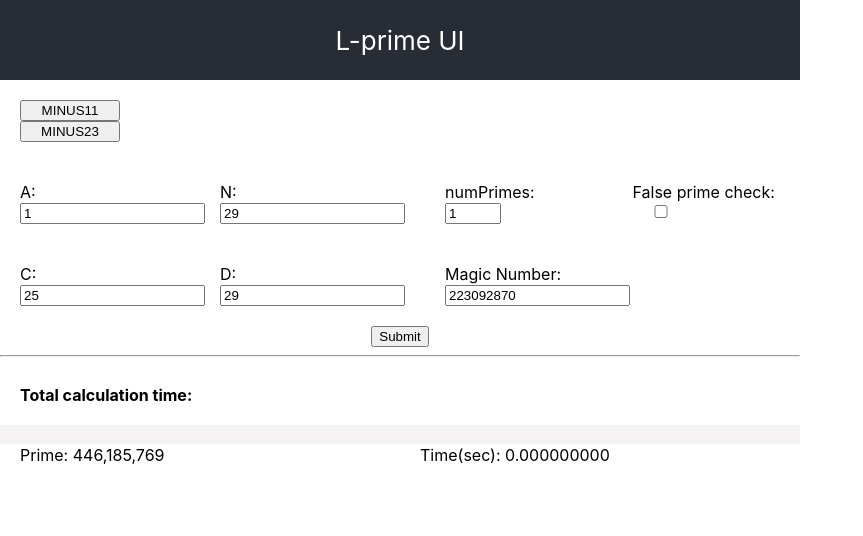
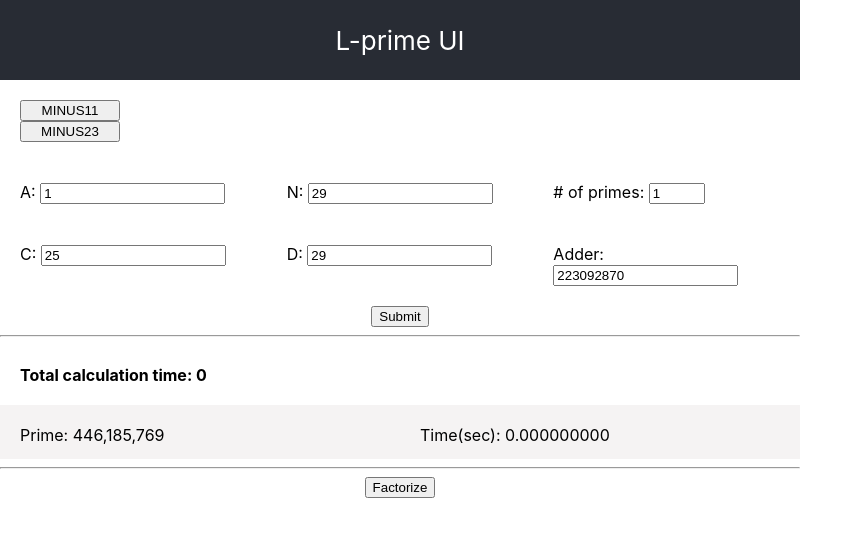
Before and after one commit to JeffML/lprime_ui, a React (Create React App) app: page / in a window 1280 px wide. Both pictures are taken after a click on the button "Submit". Shown: the top 536 px of the page, without its empty margins (0-863 px from the left). Built offline with nearby package versions, Linux system fonts and the light colour scheme.

Commit message:
factorization

```diff
--- a/src/App.js
+++ b/src/App.js
@@ -1,34 +1,49 @@
 /* eslint-disable no-unused-vars */
-import React, { useState } from 'react';
-import './App.css';
-import Inputs from './Inputs';
-import Buttons from './Buttons'
-import Results from './Results'
-import Defaults from './Defaults'
+import React, { useState } from "react";
+import "./App.css";
+import Inputs from "./Inputs";
+import Buttons from "./Buttons";
+import Results from "./Results";
+import FalsePrimes from "./FalsePrimes.js";
+import Defaults from "./Defaults";
 
 function App() {
-  const [aval, setAval] = useState(1)
-  const [nval, setNval] = useState(29)
-  const [cval, setCval] = useState(25)
-  const [dval, setDval] = useState(29)
-  const [adder, setAdder] = useState(223092870)
+  const [aval, setAval] = useState(1);
+  const [nval, setNval] = useState(29);
+  const [cval, setCval] = useState(25);
+  const [dval, setDval] = useState(29);
+  const [adder, setAdder] = useState(223092870);
   const [numPrimes, setNumPrimes] = useState(1);
-  const [results, setResults] = useState([]);
-  const [totalPrimeTime, setTotalPrimeTime] = useState(0)
-  const args = { aval, nval, cval, dval, adder, numPrimes}
+  const [results, setResults] = useState({});
+  const [totalPrimeTime, setTotalPrimeTime] = useState(0);
+  const args = { aval, nval, cval, dval, adder, numPrimes };
 
   return (
     <div className="App">
-      <header className="App-header">
-        L-prime UI
-      </header>
-      <Defaults {...{setAval, adder, setNval, setCval, setDval, setAdder}} />
-      <Inputs {...{ aval, nval, setAval, setNval, cval, setCval,
-        dval, setDval, adder, setAdder,
-        numPrimes, setNumPrimes, }} />
-      <Buttons {...{args, setResults, setTotalPrimeTime}} />
+      <header className="App-header">L-prime UI</header>
+      <Defaults {...{ setAval, adder, setNval, setCval, setDval, setAdder }} />
+      <Inputs
+        {...{
+          aval,
+          nval,
+          setAval,
+          setNval,
+          cval,
+          setCval,
+          dval,
+          setDval,
+          adder,
+          setAdder,
+          numPrimes,
+          setNumPrimes,
+        }}
+      />
+      <Buttons {...{ args, setResults, setTotalPrimeTime }} />
       <hr></hr>
-      <Results {...{ results, }} />
+      <Results {...{ results, totalPrimeTime }} />
+      <div className="row"></div>
+      <hr></hr>
+      <FalsePrimes {...{ primes: results.primes }} />
     </div>
   );
 }
--- a/src/Buttons.js
+++ b/src/Buttons.js
@@ -6,7 +6,6 @@ export default ({args, setResults, setTotalPrimeTime}) => {
 
   const action = (args) => {
     setEnabled(false)
-    setResults([])
     const {totalPrimeTime} = fPrimes(args, setResults)
     setTotalPrimeTime(totalPrimeTime)
     setEnabled(true)
@@ -14,7 +13,7 @@ export default ({args, setResults, setTotalPrimeTime}) => {
 
   return <div className="row">
   <div className="double-column">
-    <input type="button" value={enabled? "Submit" : "Submitted"} disabled={!enabled} onClick={() => action(args)}></input>
+    <input type="button" value="Submit" disabled={!enabled} onClick={() => action(args)}></input>
   </div>
 </div>
 }
--- /dev/null
+++ b/src/FalsePrimes.js
@@ -0,0 +1,52 @@
+import React, { useState } from "react";
+import factor from "./functions/factorize";
+
+export default ({ primes }) => {
+  const [factors, setFactors] = useState([]);
+
+  const numFormat = (n) => {
+    return n.toString().replace(/\B(?=(\d{3})+(?!\d))/g, ",");
+  };
+
+  const getFactors = () => {
+    if (!primes) return;
+
+    const list = primes.reduce((a, b) => {
+      const factors = factor(b);
+      if (factors !== b.toString()) {
+        a.push({ falsePrime: b, factors });
+      }
+      return a;
+    }, []);
+
+    setFactors(list);
+  };
+
+  const Factors = () => {
+    return factors.map(({ falsePrime, factors }) => {
+      return (
+        <div className="row">
+          <div className="column">
+            <span>False Prime: {numFormat(falsePrime)}</span>
+            <br></br>
+          </div>
+          <div className="column">
+            <span>factors: {factors}</span>
+          </div>
+        </div>
+      );
+    });
+  };
+
+  return (
+    <>
+      <div className="row">
+        <div className="double-column">
+          <input type="button" value="Factorize" onClick={() => getFactors()} />
+        </div>
+      </div>
+
+      <Factors />
+    </>
+  );
+};
--- a/src/Inputs.js
+++ b/src/Inputs.js
@@ -12,10 +12,7 @@ import React, {useEffect} from 'react';
         <label>N: <input type="number" value={nval} onChange={(e) => setNval(e.target.value)}></input></label>
       </div>
       <div className="column">
-        <label>numPrimes: <input defaultValue={numPrimes} type="number" onChange={(e) => setNumPrimes(e.target.value)} style={{ width: '3rem' }}></input></label>
-      </div>
-      <div className="column">
-        <label>False prime check: <input checked={factorize} type="checkbox" onChange={(e) => setFactorize(e.target.checked)} style={{ width: '3rem' }}></input></label>
+        <label># of primes: <input defaultValue={numPrimes} type="number" onChange={(e) => setNumPrimes(e.target.value)} style={{ width: '3rem' }}></input></label>
       </div>
   </div>
   <div className="row">
@@ -24,8 +21,7 @@ import React, {useEffect} from 'react';
       </div><div className="column">
         <label>D: <input type="number" value={dval} onChange={(e) => setDval(e.target.value)}></input></label>
       </div>
-      <div className="column"><label>Magic Number: <input value={adder} type="number" onChange={(e) => setAdder(e.target.value)}></input></label></div>
-      <div className="column"></div>
+      <div className="column"><label>Adder: <input value={adder} type="number" onChange={(e) => setAdder(e.target.value)}></input></label></div>
   </div>
 </>
       }
--- a/src/Results.js
+++ b/src/Results.js
@@ -5,7 +5,7 @@ import React from "react";
 const color = row => (row % 2 ? "#C3C4C5" : "#F5F3F3");
 
 const nanoToSec = time => {
-  var pTime = time.padStart(10, 0);
+  var pTime = time.toString().padStart(10, 0);
   var dec = pTime.slice(-9);
   var sec = pTime.slice(0, pTime.length - 9);
   var fTime = parseFloat(`${sec}.${dec}`).toFixed(9);
@@ -13,7 +13,11 @@ const nanoToSec = time => {
 };
 
 // eslint-disable-next-line no-unused-vars
-const Responses = ({ primes, times }) => {
+const Responses = ({ primes, times}) => {
+  if (!primes.length) {
+    return <div className="row">Calculating...</div>
+  }
+
   return primes.map((prime, i) => {
     const time = times[i].toString()
     const numFormat = (n) => {
@@ -27,7 +31,7 @@ const Responses = ({ primes, times }) => {
       <div
         className="row"
         style={{
-          maxHeight: "1.2rem",
+          maxHeight: "3.4rem",
           backgroundColor: color(i)
         }}
         key={prime}
@@ -44,8 +48,8 @@ const Responses = ({ primes, times }) => {
   });
 };
 
-export default ({ results }) => {
-  const { totalTime, primes } = results;
+export default ({ results, totalPrimeTime }) => {
+  const { primes } = results;
    if (!primes) {
     return null;
   }
@@ -55,7 +59,7 @@ export default ({ results }) => {
       <div className="row">
         <div className="column">
           <span style={{ fontWeight: "bold" }}>
-            Total calculation time: {totalTime && nanoToSec(totalTime)}
+            Total calculation time: {totalPrimeTime && nanoToSec(totalPrimeTime)}
           </span>
         </div>
       </div>
--- a/src/functions/factorize.js
+++ b/src/functions/factorize.js
@@ -1,36 +1,32 @@
-import isqrt from './isqrt'
+import isqrt from "./isqrt";
 
 // factorization function, for testing candidate primes
 function factor(n) {
   if (n < 0n) return "-" + factor(-n);
   var minFactor = leastFactor(n);
-  if (n == minFactor) return "" + n;
+  if (n === minFactor) return "" + n;
   return minFactor + "*" + factor(n / minFactor);
 }
 
 // find the least factor in n by trial division
 function leastFactor(n) {
-  if (n == 0n) return 0n;
+  if (n === 0n) return 0n;
   if (n % 1n || n * n < 2n) return 1n;
-  if (n % 2n == 0n) return 2n;
-  if (n % 3n == 0n) return 3n;
-  if (n % 5n == 0n) return 5n;
+  if (n % 2n === 0n) return 2n;
+  if (n % 3n === 0n) return 3n;
+  if (n % 5n === 0n) return 5n;
   var m = isqrt(n);
   for (var i = 7n; i <= m; i += 30n) {
-    if (n % i == 0n) return i;
-    if (n % (i + 4n) == 0n) return i + 4n;
-    if (n % (i + 6n) == 0n) return i + 6n;
-    if (n % (i + 10n) == 0n) return i + 10n;
-    if (n % (i + 12n) == 0n) return i + 12n;
-    if (n % (i + 16n) == 0n) return i + 16n;
-    if (n % (i + 22n) == 0n) return i + 22n;
-    if (n % (i + 24n) == 0n) return i + 24n;
+    if (n % i === 0n) return i;
+    if (n % (i + 4n) === 0n) return i + 4n;
+    if (n % (i + 6n) === 0n) return i + 6n;
+    if (n % (i + 10n) === 0n) return i + 10n;
+    if (n % (i + 12n) === 0n) return i + 12n;
+    if (n % (i + 16n) === 0n) return i + 16n;
+    if (n % (i + 22n) === 0n) return i + 22n;
+    if (n % (i + 24n) === 0n) return i + 24n;
   }
   return n;
 }
 
-const factorize = (primeCandidates) => {
-  return primeCandidates.map(p => factor(p))
-}
-
-export default factorize
+export default factor;
--- a/src/functions/primes.js
+++ b/src/functions/primes.js
@@ -31,6 +31,8 @@ const calcPrimes = ({aval:A, nval:N, cval:C, dval:D, adder, numPrimes}, setResul
 
   const primes = [];
   const times = [];
+
+  setResults({primes, times})
 
   let func; // current func reference
   let then  // start time of new prime search
```
